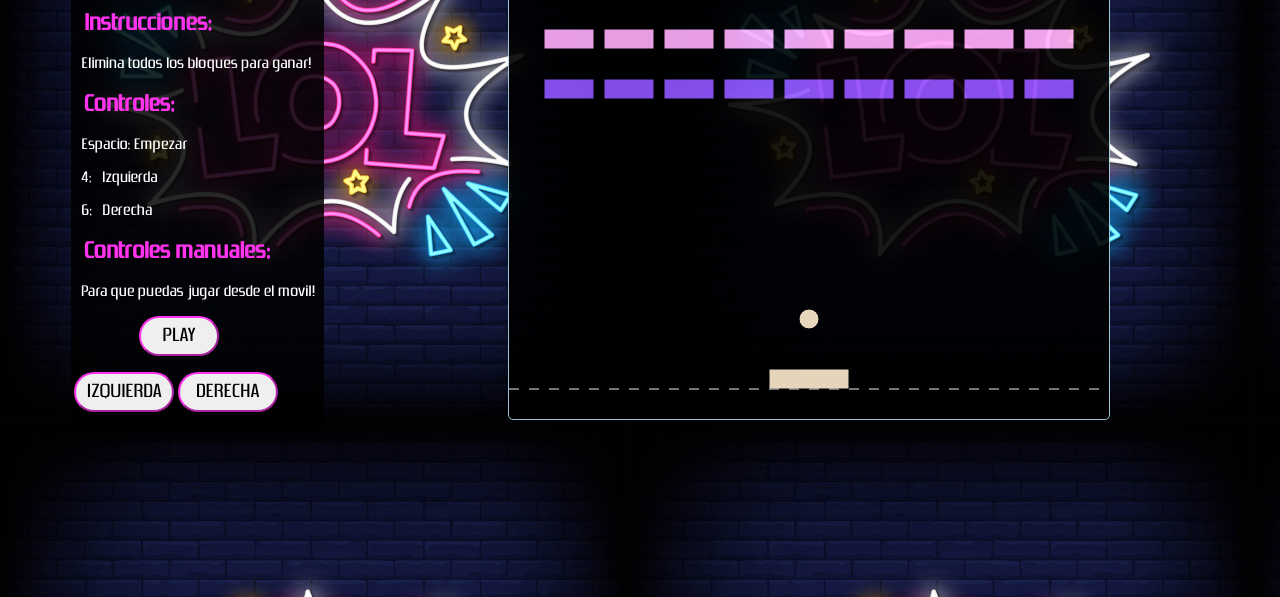
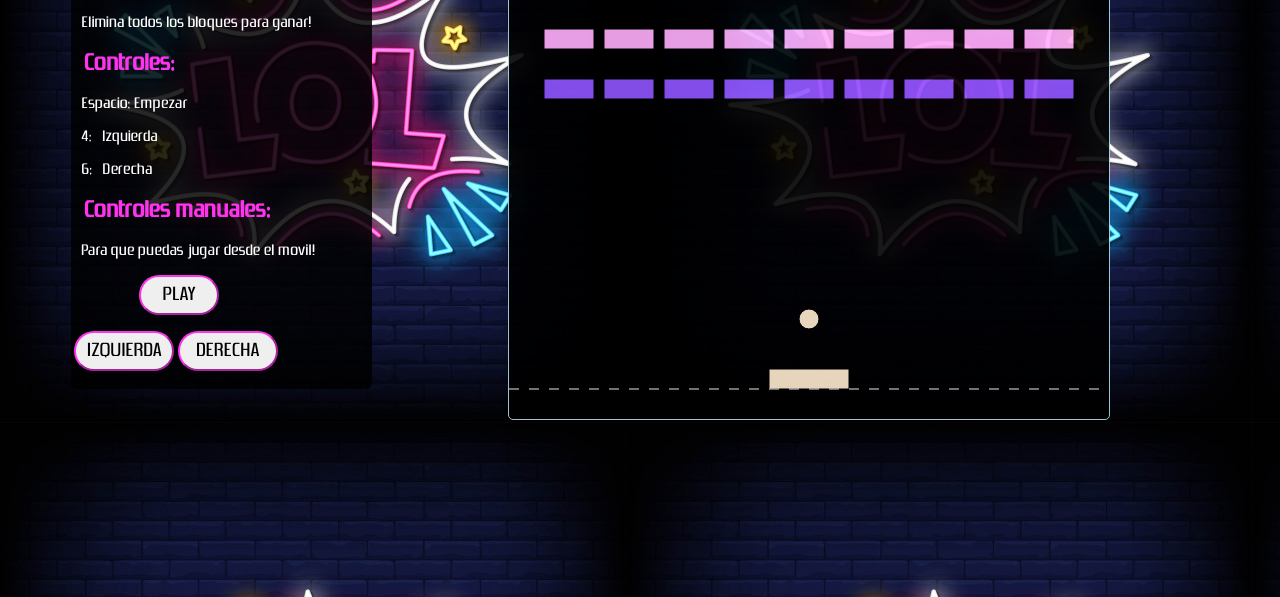
Before and after one commit to saraft31/2020-20121-CSAAI-Practicas, a plain HTML site: page P3/index.html in a window 1280 px wide. Shown: the part 203-800 px from the top of the page. Drawn offline with Linux system fonts and the light colour scheme.

Commit message:
ajuso margenes

```diff
--- a/P3/index.css
+++ b/P3/index.css
@@ -22,7 +22,7 @@ div {
     font-family: 'Zrnic';
     margin-top: -550px;
     margin-left: 5%;
-    margin-right: 75%;
+    margin-right: 900px;
 
     border-radius: 6px;
     padding: 2px;
```
